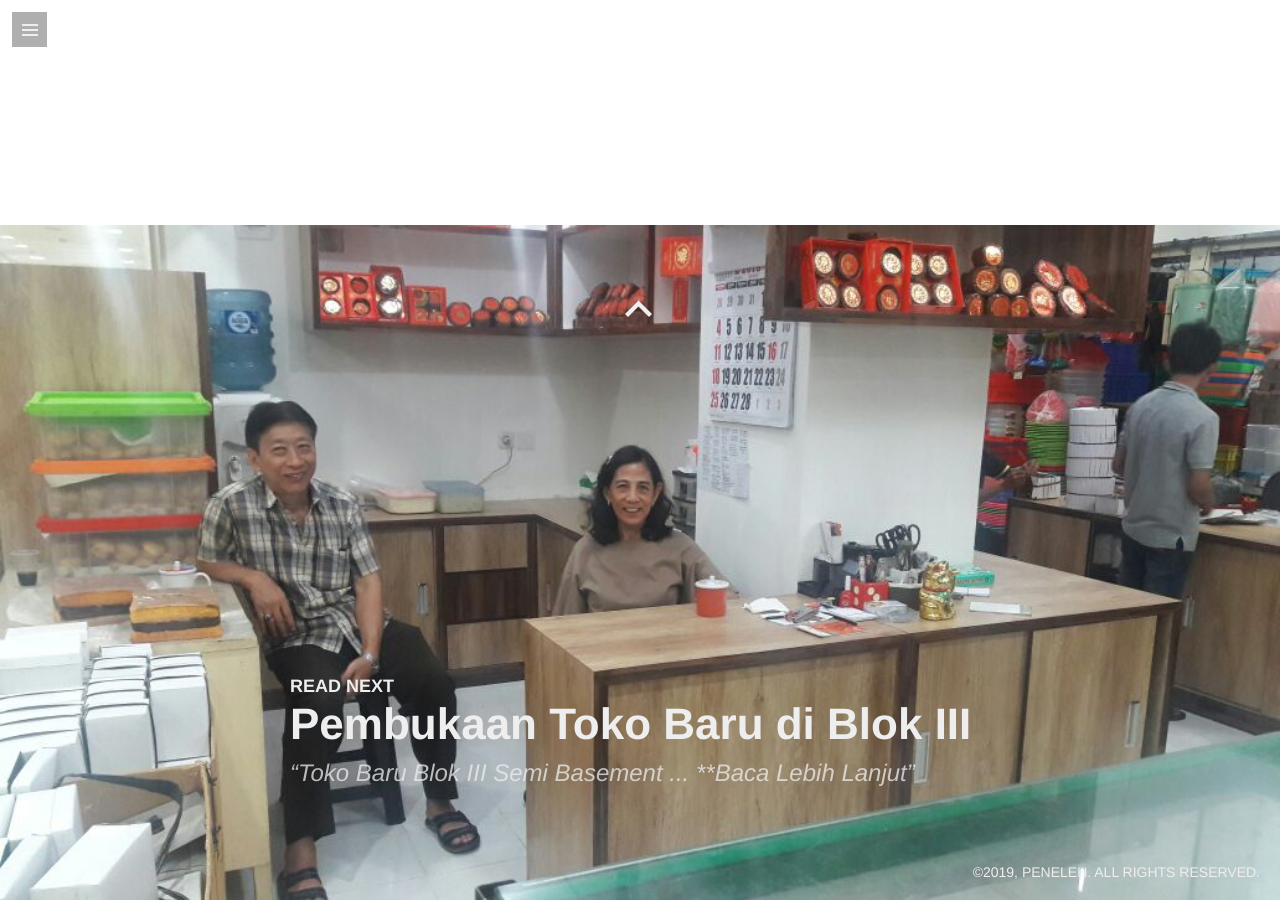
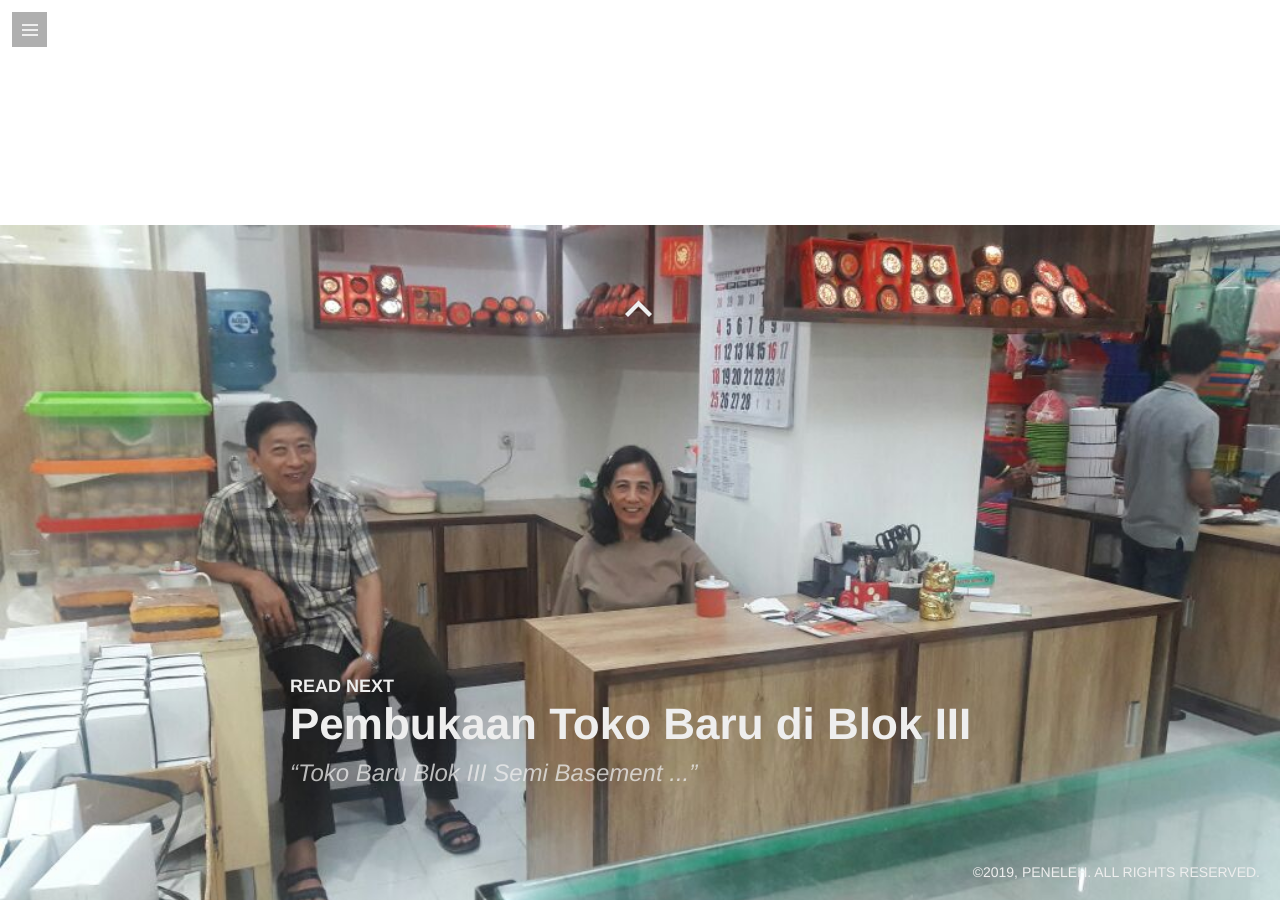
Before and after one commit to bikangpeneleh/bikangpeneleh, a Jekyll site: the page built from _posts/2017-06-17-daftar-kue-update-jun-2017.md, in a window 1280 px wide and 900 px high, scrolled down 7920 px. Built offline with Jekyll 4.4.1, drawn with Linux system fonts in a browser that asks for light colours; some web fonts are replaced; comment, search, counter and statistics services are not loaded; some of the changed text lies outside the part shown.

Commit message:
Ganti quote semua pages

```diff
--- a/_posts/2017-06-17-daftar-kue-update-jun-2017.md
+++ b/_posts/2017-06-17-daftar-kue-update-jun-2017.md
@@ -1,7 +1,7 @@
 ---
 layout: post
 title: Daftar Kue Terbaru (Klik disini)
-quote: "Daftar lengkap berbagai macam kue."
+quote: "Daftar lengkap berbagai macam kue ..."
 image:
       url: /media/cover01.jpg
 tags:
--- a/_posts/2018-02-25-pembukaan-toko-baru.md
+++ b/_posts/2018-02-25-pembukaan-toko-baru.md
@@ -1,7 +1,7 @@
 ---
 layout: post
 title: Pembukaan Toko Baru di Blok III
-quote: "Toko Baru Blok III Semi Basement ... **Baca Lebih Lanjut"
+quote: "Toko Baru Blok III Semi Basement ..."
 image:
       url: /media/toko_baru_Feb2018/toko_baru_01.jpeg
 tags:
```
Also changed, not shown: _posts/2009-01-29-macam-macam-kue.md (+1 -1 lines), _posts/2009-02-02-daftar-kue.md (+1 -1 lines), _posts/2009-02-04-peneleh-menerima-pesanan.md (+1 -1 lines).
